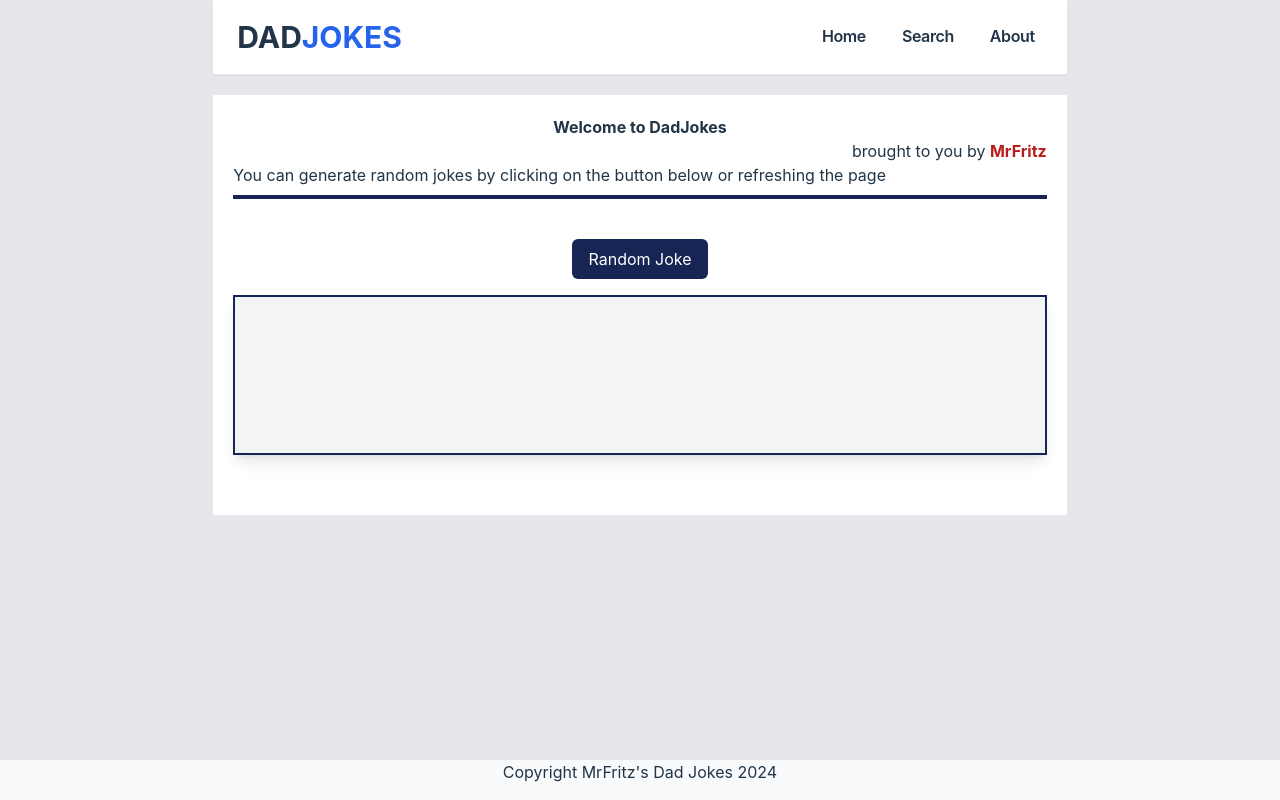
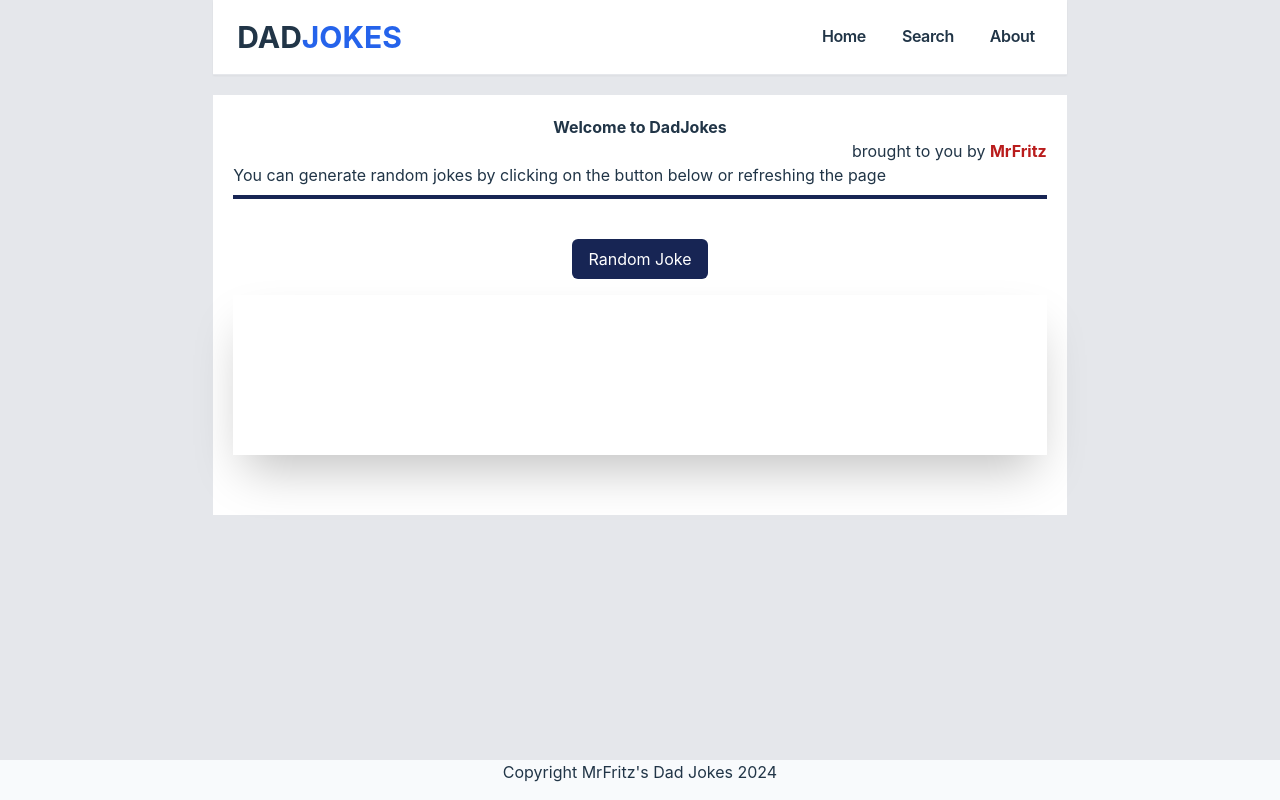
Before and after one commit to mrfritzg/dadjokes, a React (Vite) app in the folder client/: page / in a window 1280 px wide. Built offline with nearby package versions, Linux system fonts and the light colour scheme; no server answers.

Commit message:
modified css

```diff
--- a/client/src/pages/Landing.jsx
+++ b/client/src/pages/Landing.jsx
@@ -36,7 +36,8 @@ const Landing = () => {
         >
           Random Joke
         </button>
-        <div className="bg-gray-100 m-auto h-40 justify-center items-center flex shadow-lg border-2 border-blue-950">
+        <div className=" m-auto h-40 justify-center items-center flex shadow-2xl ">
+          {/* bg-gray-100 border-2 border-blue-950 */}
           <h4 className="p-4 font-bold"> {randomJoke.joke}</h4>
         </div>
       </section>
```
